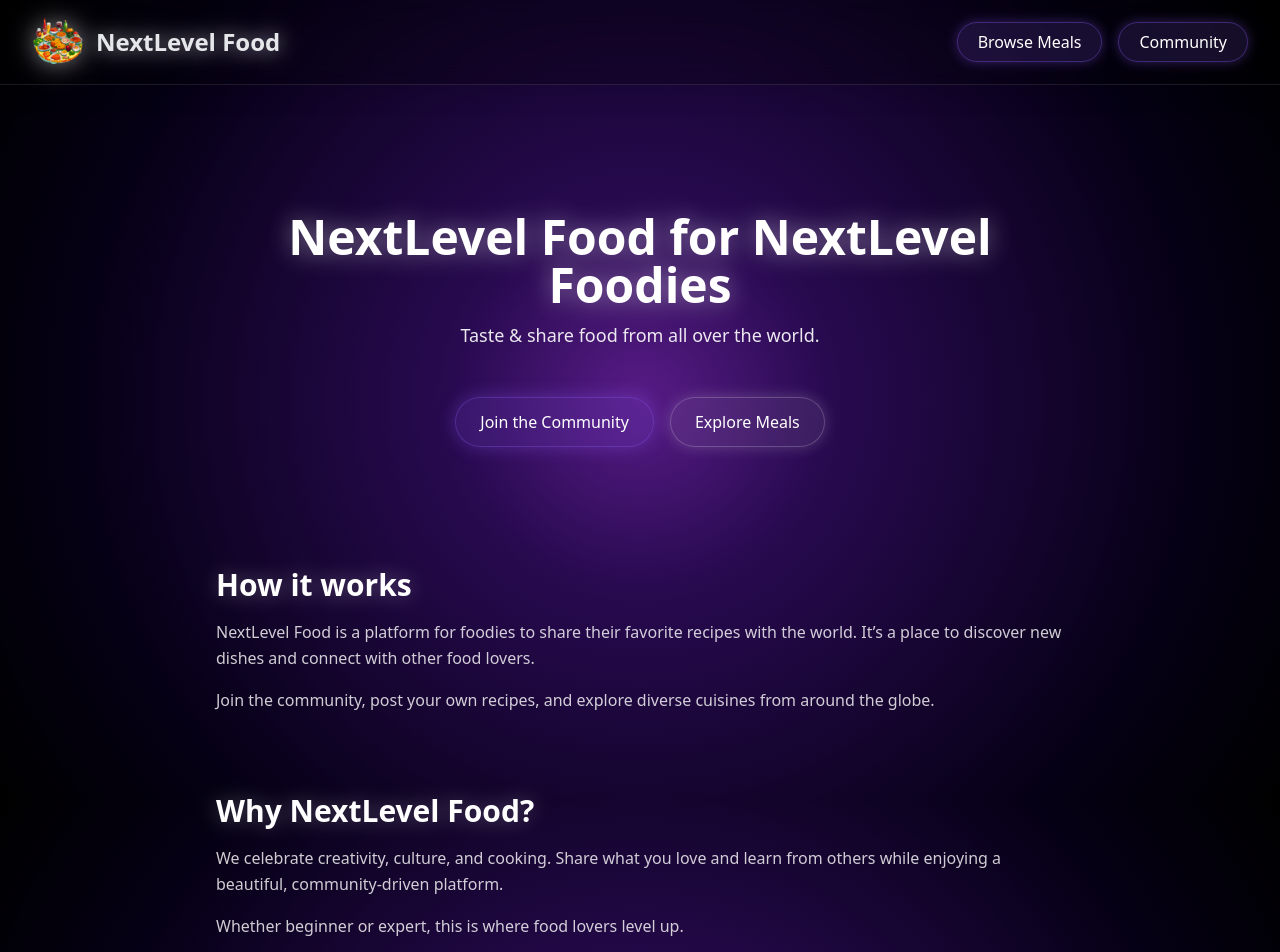
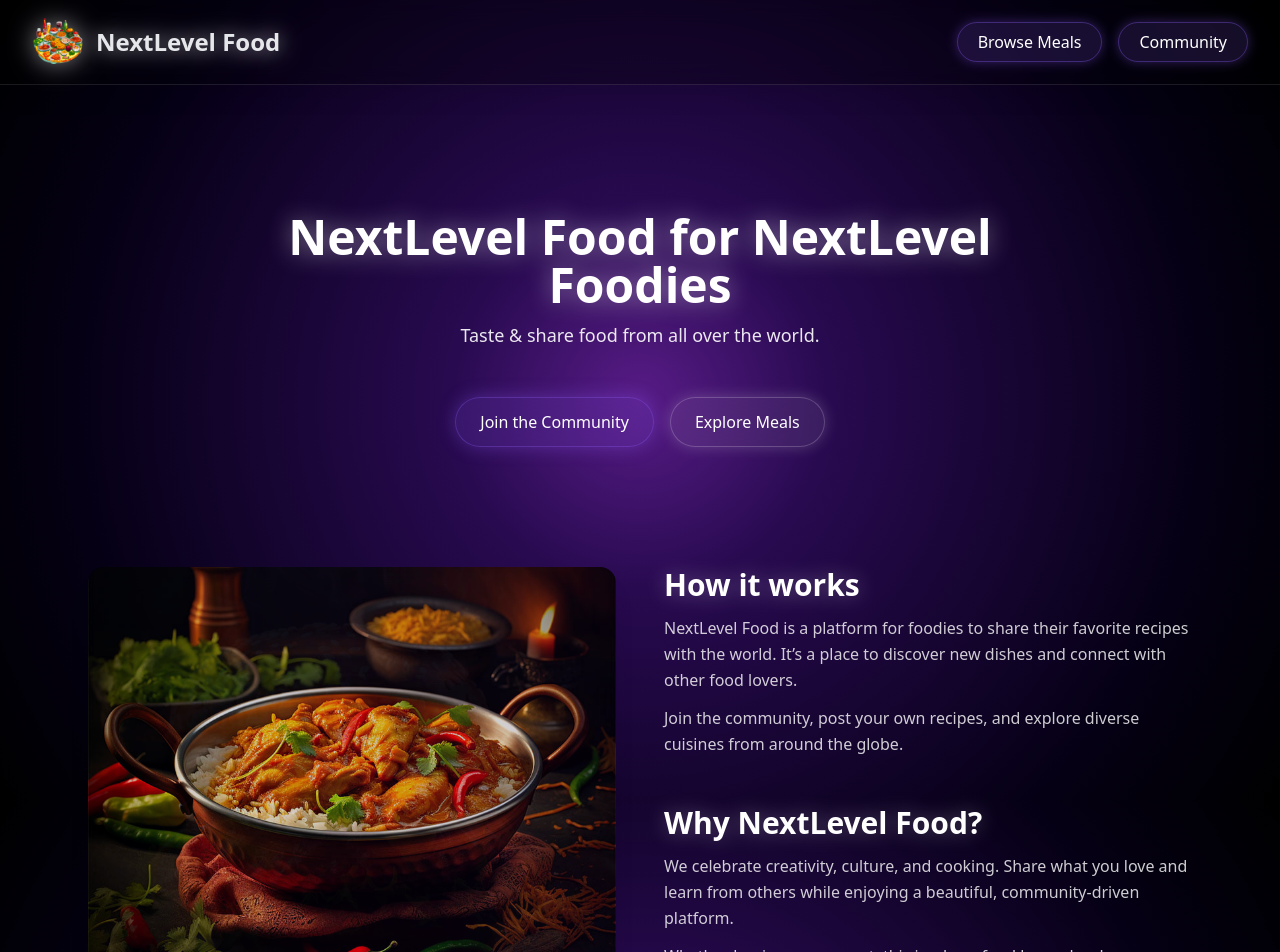
Before and after one commit to ujjwalanand678/Next.js-NextLevel-Food-Community, a Next.js app: page / in a window 1280 px wide. Shown: the top 952 px of the page. Built offline with nearby package versions, Linux system fonts and the light colour scheme.

Commit message:
hero with image slider done

```diff
--- a/component/Hero.jsx
+++ b/component/Hero.jsx
@@ -1,12 +1,12 @@
 import Link from "next/link";
 import React from "react";
+import ImageSlider from "./ImageSlider";
 
 const Hero = () => {
   return (
     <>
       <header className="w-full pt-32 pb-20 text-center text-white">
         <div className="max-w-4xl mx-auto px-6 flex flex-col items-center gap-6">
-
           {/* Title */}
           <div className="space-y-3">
             <h1 className="text-4xl md:text-5xl font-bold drop-shadow-[0_0_12px_rgba(255,255,255,0.45)]">
@@ -19,7 +19,6 @@ const Hero = () => {
 
           {/* Buttons */}
           <div className="flex gap-4 mt-6">
-
             <Link
               href="/community"
               className="px-6 py-3 rounded-full
@@ -47,15 +46,21 @@ const Hero = () => {
             >
               Explore Meals
             </Link>
-
           </div>
         </div>
       </header>
 
-      <main className="max-w-4xl mx-auto px-6 text-white space-y-20 py-10">
+      <main className="max-w-6xl mx-auto px-6 text-white py-10">
+        <div className="flex flex-col md:flex-row items-start gap-12">
+          {/* LEFT: Image Slider */}
+          <div className="w-full md:w-1/2">
+            <ImageSlider />
+          </div>
 
+          {/* RIGHT: Text sections */}
+          <div className="w-full md:w-1/2 space-y-12">
             {/* Section 1 */}
-        <section className="space-y-4">
+            <section className="space-y-3">
               <h2 className="text-3xl font-semibold drop-shadow-[0_0_10px_rgba(255,255,255,0.3)]">
                 How it works
               </h2>
@@ -71,20 +76,21 @@ const Hero = () => {
             </section>
 
             {/* Section 2 */}
-        <section className="space-y-4">
+            <section className="space-y-3">
               <h2 className="text-3xl font-semibold drop-shadow-[0_0_10px_rgba(255,255,255,0.3)]">
                 Why NextLevel Food?
               </h2>
               <p className="opacity-80 leading-relaxed">
-            We celebrate creativity, culture, and cooking. Share what you love
-            and learn from others while enjoying a beautiful, community-driven
-            platform.
+                We celebrate creativity, culture, and cooking. Share what you
+                love and learn from others while enjoying a beautiful,
+                community-driven platform.
               </p>
               <p className="opacity-80 leading-relaxed">
                 Whether beginner or expert, this is where food lovers level up.
               </p>
             </section>
-
+          </div>
+        </div>
       </main>
     </>
   );
--- /dev/null
+++ b/component/ImageSlider.jsx
@@ -0,0 +1,55 @@
+"use client";
+
+import React, { useEffect, useState } from "react";
+import Image from "next/image";
+
+import burgerImg from "@/assets/burger.jpg";
+import curryImg from "@/assets/curry.jpg";
+import dumplingsImg from "@/assets/dumplings.jpg";
+import macncheeseImg from "@/assets/macncheese.jpg";
+import pizzaImg from "@/assets/pizza.jpg";
+import schnitzelImg from "@/assets/schnitzel.jpg";
+import tomatoSaladImg from "@/assets/tomato-salad.jpg";
+
+const ImageSlider = () => {
+  const images = [
+    { image: burgerImg, alt: "A delicious, juicy burger" },
+    { image: curryImg, alt: "A delicious, spicy curry" },
+    { image: dumplingsImg, alt: "Steamed dumplings" },
+    { image: macncheeseImg, alt: "Mac and cheese" },
+    { image: pizzaImg, alt: "A delicious pizza" },
+    { image: schnitzelImg, alt: "A delicious schnitzel" },
+    { image: tomatoSaladImg, alt: "A delicious tomato salad" },
+  ];
+
+  const [currentImageIndex, setCurrentImageIndex] = useState(0);
+
+  useEffect(() => {
+    const interval = setInterval(() => {
+      setCurrentImageIndex((prevIndex) =>
+        prevIndex < images.length - 1 ? prevIndex + 1 : 0
+      );
+    }, 5000);
+
+    return () => clearInterval(interval);
+  }, [images.length]);
+
+  return (
+    <div className="relative w-full h-[350px] md:h-[400px] backdrop-blur-lg overflow-hidden rounded-2xl shadow-xl">
+      {images.map((item, index) => (
+        <Image
+          key={index}
+          src={item.image}
+          alt={item.alt}
+          fill
+
+          className={`object-cover absolute top-0 left-0 transition-opacity duration-1500 ease-out ${
+            index === currentImageIndex ? "opacity-100" : "opacity-0"
+          }`}
+        />
+      ))}
+    </div>
+  );
+};
+
+export default ImageSlider;
```
Lines whose indentation alone changed are shown as unchanged.
